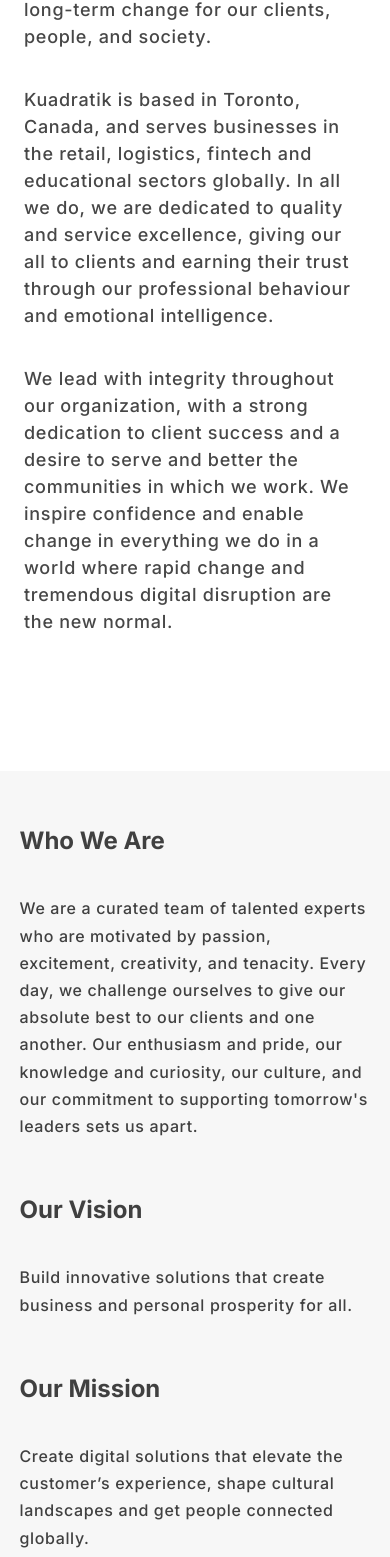
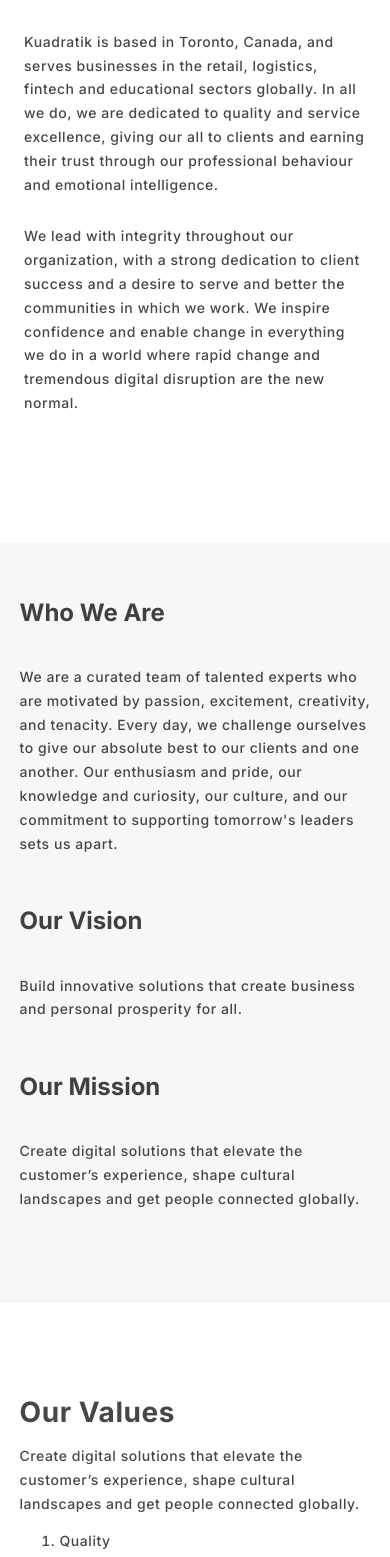
Before and after one commit to Mumen345/Kuadratik_website, a Next.js app: page /about in a window 390 px wide. Shown: the part 428-1985 px from the top of the page. Built offline with nearby package versions, Linux system fonts and the light colour scheme.

Commit message:
Finished everything

```diff
--- a/src/componets/Values.js
+++ b/src/componets/Values.js
@@ -3,6 +3,21 @@
 export default function Values() {
   return (
     <div className={styles.container}>
+      <div className={styles.values_div}>
+        <h1>Our Values</h1>
+        <p>
+          Create digital solutions that elevate the customer’s experience, shape
+          cultural landscapes and get people connected globally.
+        </p>
+        <div className={styles.ol}>
+          <ol>
+            <li>Quality</li>
+            <li>Quality</li>
+            <li>Adaptability</li>
+            <li>Excellence</li>
+          </ol>
+        </div>
+      </div>
       <img src="/images/our_values.gif" className={styles.value} />
     </div>
   );
--- a/src/styles/helper/About.module.css
+++ b/src/styles/helper/About.module.css
@@ -106,7 +106,7 @@
         font-family: 'Inter';
         font-style: normal;
         font-weight: 700;
-        font-size: 32px;
+        font-size: 28px;
         line-height: 44px;
         color: #404040;
         /* margin: 1.5em 0; */
@@ -116,8 +116,8 @@
         font-family: 'Inter';
         font-style: normal;
         font-weight: 500;
-        font-size: 18px;
-        line-height: 150.9%;
+        font-size: 14px;
+        line-height: 170%;
         letter-spacing: 0.04em;
         color: #474747;
         /* margin: 3em 0; */
--- a/src/styles/helper/Values.module.css
+++ b/src/styles/helper/Values.module.css
@@ -1,5 +1,5 @@
 .container {
-    width: 90%;
+    width: 80%;
     margin: 0 auto 80px;
     max-width: 1500px;
     display: flex;
@@ -9,9 +9,59 @@
 }
 
 .container img {
-    width: 80%;
+    width: 60%;
     margin: 0 auto;
     display: flex;
     justify-content: center;
     align-items: center;
 }
+
+.values_div {
+    width: 100%;
+    font-family: 'Inter';
+    font-style: normal;
+    font-weight: 500;
+    /* font-size: 20px; */
+    line-height: 170.9%;
+    letter-spacing: 0.04em;
+    color: #404040;
+    margin-bottom: 2em;
+}
+
+.ol {
+    display: none;
+}
+
+@media (max-width:900px) {
+    .container {
+        width: 90%;
+        margin: -20px auto 100px;
+        max-width: 1500px;
+        display: flex;
+        flex-direction: column;
+        justify-content: center;
+        align-items: center;
+    }
+
+    .values_div {
+        width: 100%;
+        font-family: 'Inter';
+        font-style: normal;
+        font-weight: 500;
+        font-size: 14px;
+        line-height: 170%;
+        letter-spacing: 0.04em;
+        color: #474747;
+    }
+
+    .container img {
+        width: 100%;
+        display: none;
+        justify-content: center;
+        align-items: center;
+    }
+
+    .ol {
+        display: block;
+    }
+}
--- a/src/styles/helper/WhoWeAre.module.css
+++ b/src/styles/helper/WhoWeAre.module.css
@@ -128,6 +128,13 @@
     }
 
     .text p {
+        font-family: 'Inter';
+        font-style: normal;
+        font-weight: 500;
+        font-size: 14px;
+        line-height: 170%;
+        letter-spacing: 0.04em;
+        color: #474747;
         /* font-size: 16px; */
     }
 
```
